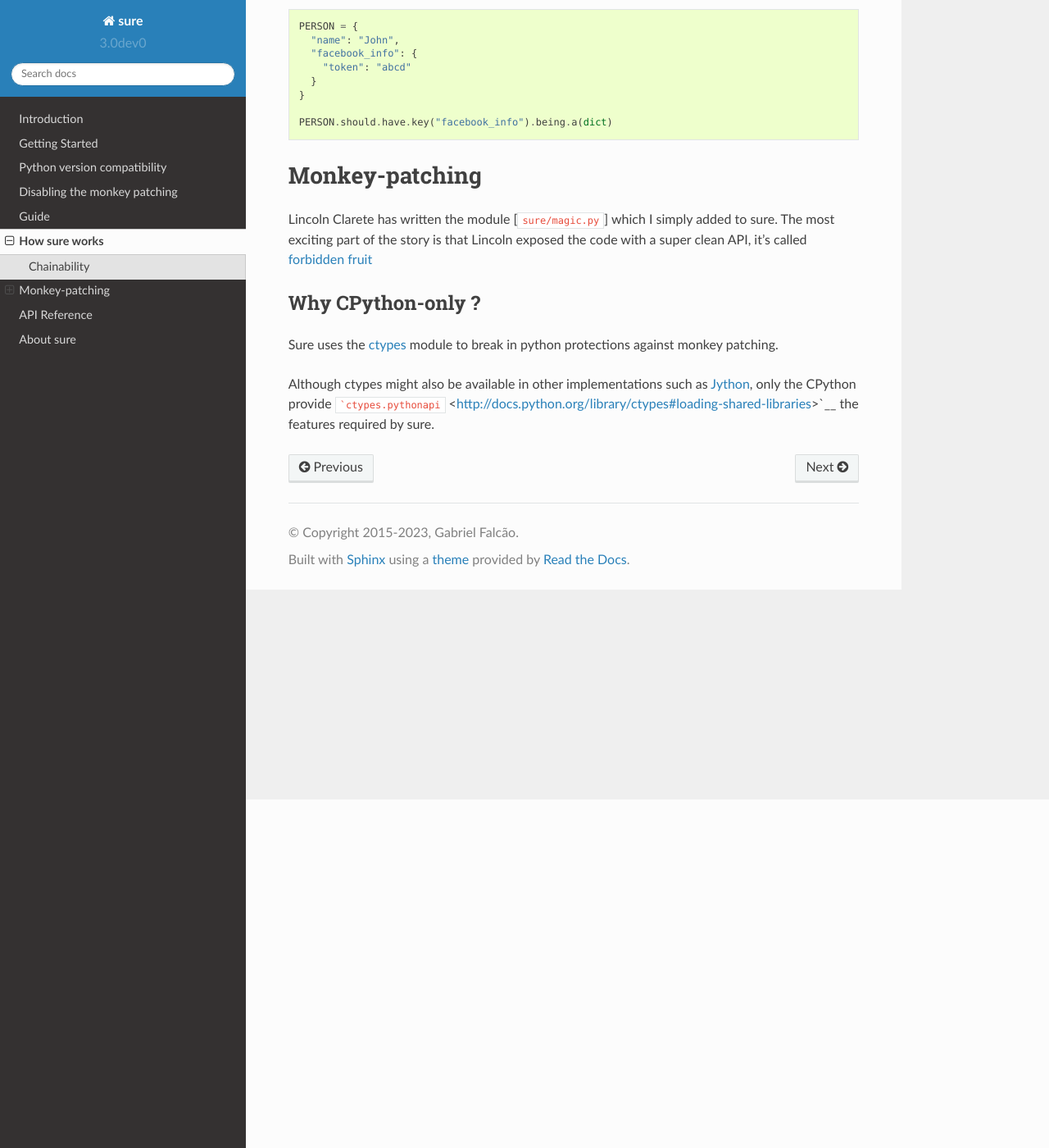
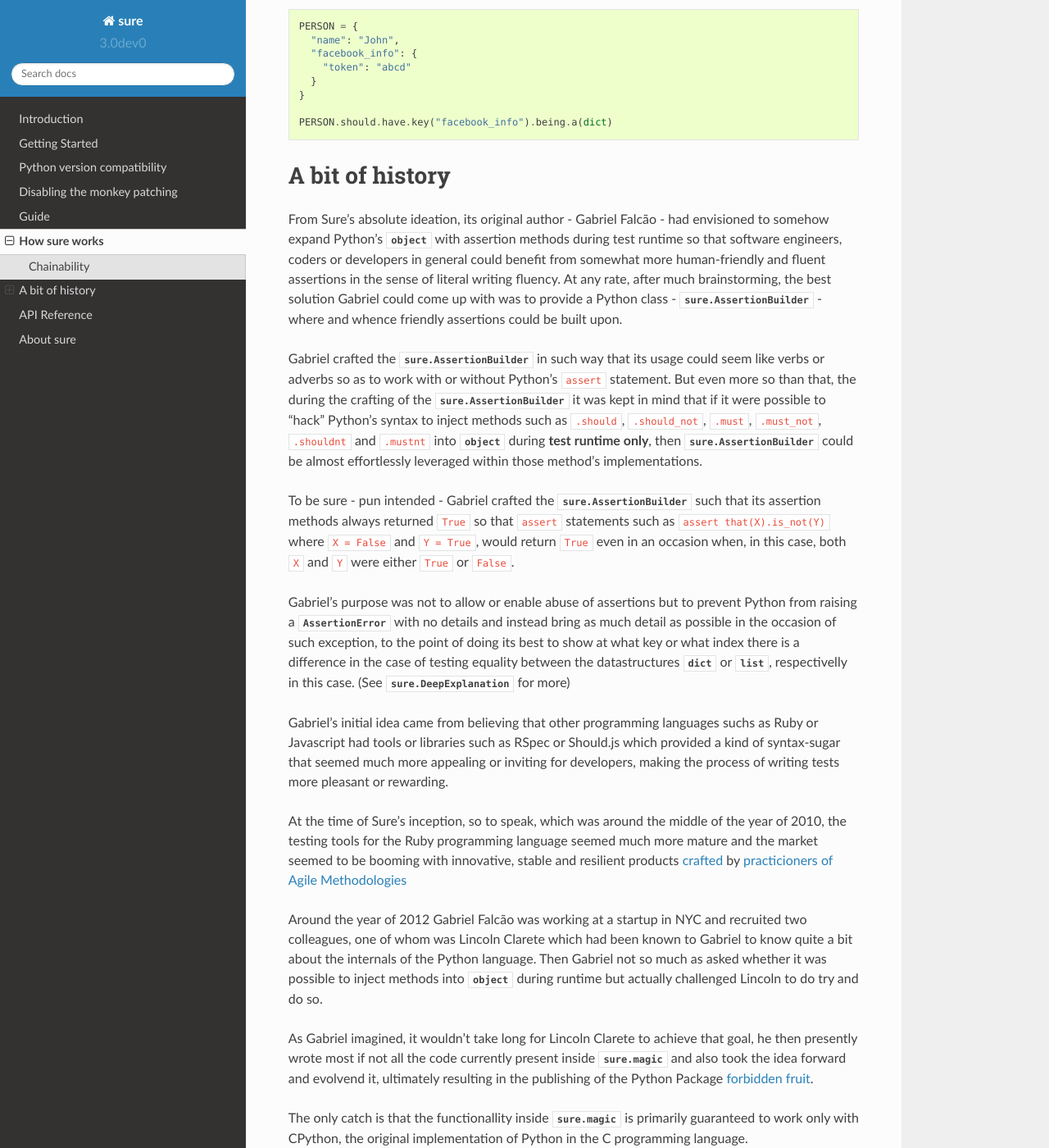
Before and after one commit to gabrielfalcao/sure, a Sphinx documentation site: the page built from docs/source/how-it-works.rst, in a window 1280 px wide and 1400 px high, scrolled down 425 px. Shown: the whole window at 82% size. Built offline with Sphinx 7.4.7 and the Read the Docs theme 2.0.0, drawn with Linux system fonts in a browser that asks for light colours; formulas are drawn with MathJax 3; some of the changed text lies outside the part shown.

````diff
--- a/docs/source/conf.py
+++ b/docs/source/conf.py
@@ -1,7 +1,7 @@
 import sys
 import os
 import sphinx_rtd_theme
-os.environ['SURE_DISABLE_NEW_SYNTAX'] = 'true'
+
 
 extensions = [
     "sphinx.ext.autodoc",
--- a/docs/source/how-it-works.rst
+++ b/docs/source/how-it-works.rst
@@ -26,21 +26,80 @@ short assertions like:
 
    PERSON.should.have.key("facebook_info").being.a(dict)
 
-Monkey-patching
-===============
+A bit of history
+================
 
-Lincoln Clarete has written the module [``sure/magic.py``] which I
-simply added to sure. The most exciting part of the story is that
-Lincoln exposed the code with a super clean API, it's called `forbidden
-fruit <http://clarete.github.io/forbiddenfruit/>`__
+From Sure's absolute ideation, its original author - Gabriel Falcão -
+had envisioned to somehow expand Python's :py:class:`object` with
+assertion methods during test runtime so that software engineers,
+coders or developers in general could benefit from somewhat more
+human-friendly and fluent assertions in the sense of literal writing
+fluency. At any rate, after much brainstorming, the best solution
+Gabriel could come up with was to provide a Python class -
+:py:class:`sure.AssertionBuilder` - where and whence friendly
+assertions could be built upon.
+
+Gabriel crafted the :py:class:`sure.AssertionBuilder` in such way that
+its usage could seem like verbs or adverbs so as to work with or
+without Python's ``assert`` statement. But even more so than that, the
+during the crafting of the :py:class:`sure.AssertionBuilder` it was
+kept in mind that if it were possible to "hack" Python's syntax to
+inject methods such as ``.should``, ``.should_not``, ``.must``,
+``.must_not``, ``.shouldnt`` and ``.mustnt`` into :py:class:`object`
+during **test runtime only**, then :py:class:`sure.AssertionBuilder`
+could be almost effortlessly leveraged within those method's
+implementations.
+
+To be sure - pun intended - Gabriel crafted the
+:py:class:`sure.AssertionBuilder` such that its assertion methods
+always returned ``True`` so that ``assert`` statements such as
+``assert that(X).is_not(Y)`` where ``X = False`` and ``Y = True``,
+would return ``True`` even in an occasion when, in this case, both
+``X`` and ``Y`` were either ``True`` or ``False``.
+
+Gabriel's purpose was not to allow or enable abuse of assertions but
+to prevent Python from raising a :py:class:`AssertionError` with no
+details and instead bring as much detail as possible in the occasion
+of such exception, to the point of doing its best to show at what key
+or what index there is a difference in the case of testing equality
+between the datastructures :py:class:`dict` or :py:class:`list`,
+respectivelly in this case. (See :py:class:`sure.DeepExplanation` for more)
+
+Gabriel's initial idea came from believing that other programming
+languages suchs as Ruby or Javascript had tools or libraries such as
+RSpec or Should.js which provided a kind of syntax-sugar that seemed
+much more appealing or inviting for developers, making the process of
+writing tests more pleasant or rewarding.
+
+At the time of Sure's inception, so to speak, which was around
+the middle of the year of 2010, the testing tools for the Ruby programming language seemed
+much more mature and the market seemed to be booming with innovative, stable and resilient products `crafted <https://en.wikipedia.org/wiki/Software_craftsmanship>`_ by `practicioners of Agile Methodologies <https://en.wikipedia.org/wiki/Agile_software_development>`_
+
+Around the year of 2012 Gabriel Falcão was working at a startup in NYC
+and recruited two colleagues, one of whom was Lincoln Clarete which
+had been known to Gabriel to know quite a bit about the internals of
+the Python language. Then Gabriel not so much as asked whether it was
+possible to inject methods into :py:class:`object` during runtime but
+actually challenged Lincoln to do try and do so.
+
+As Gabriel imagined, it wouldn't take long for Lincoln Clarete to
+achieve that goal, he then presently wrote most if not all the code
+currently present inside :py:mod:`sure.magic` and also took the idea
+forward and evolvend it, ultimately resulting in the publishing of the
+Python Package `forbidden fruit
+<http://clarete.github.io/forbiddenfruit/>`_.
+
+The only catch is that the functionallity inside :py:mod:`sure.magic`
+is primarily guaranteed to work only with CPython, the original
+implementation of Python in the C programming language.
 
 Why CPython-only ?
 ------------------
 
-Sure uses the `ctypes <http://docs.python.org/library/ctypes>`__ module
-to break in python protections against monkey patching.
+Sure uses the `ctypes <http://docs.python.org/library/ctypes>`_ module
+to gain write-access to the ``__dict__`` of :py:class:`object` at runtime.
 
-Although ctypes might also be available in other implementations such as
-`Jython <http://www.jython.org/>`__, only the CPython provide
+Although `ctypes <http://docs.python.org/library/ctypes>`_ might also be available in other implementations such as
+`Jython <http://www.jython.org/>`__, only the CPython  provide
 ```ctypes.pythonapi`` <http://docs.python.org/library/ctypes#loading-shared-libraries>`__
-the features required by sure.
+the features required by Sure.
````
Also changed, not shown: CHANGELOG.md (+6 -0 lines), sure/__init__.py (+5 -3 lines), 3 other files.
